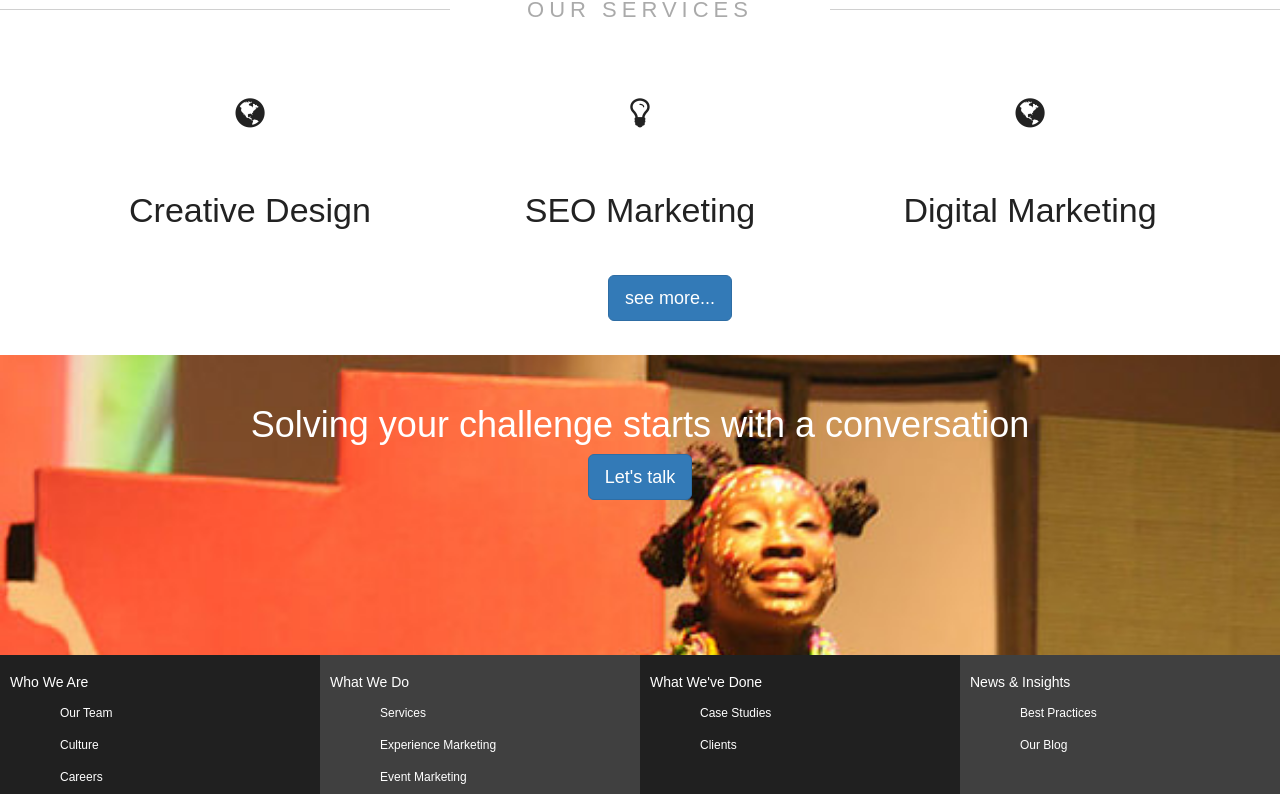
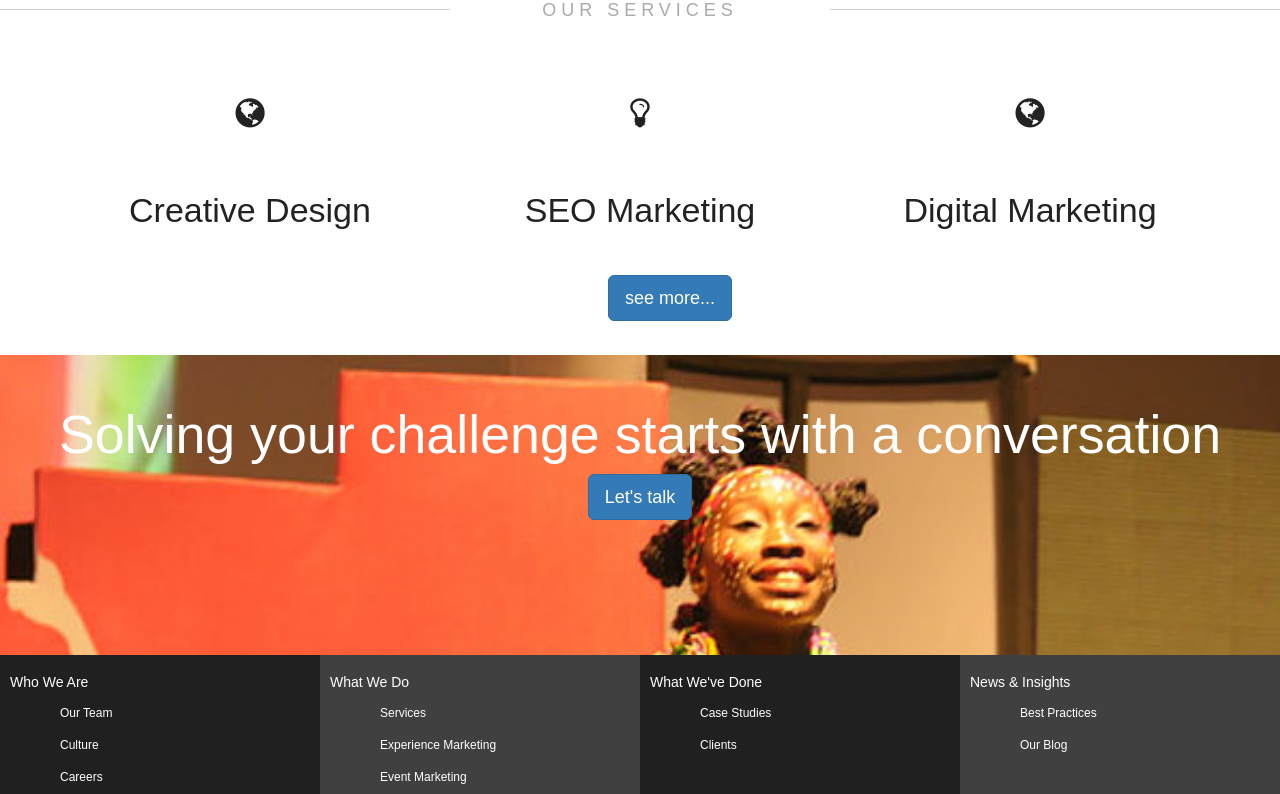
Before and after one commit to iampinheirosamuel/Branding, a plain HTML site: page index.html in a window 1280 px wide. Shown: the part 1928-2722 px from the top of the page. Drawn offline with Linux system fonts and the light colour scheme; a web font is replaced by a local one.

Commit message:
Brand Footprint Communications

```diff
--- a/css/styles.css
+++ b/css/styles.css
@@ -349,6 +349,10 @@ margin-top: 50px;
 margin-bottom: 50px;
 }
 
+h1, h2 {
+	font-size: 4.2vw;
+}
+
 .divider-text{
 	background: #fff;
 display: block;
@@ -356,7 +360,7 @@ padding: 0 10px;
 margin: -15px auto 0;
 letter-spacing: 5px;
 line-height: 30px;
-font-size: 22px;
+font-size: 18px;
 font-family: 'DinLightAlt', sans-serif;
 width: 100%;
 position: relative;
```
